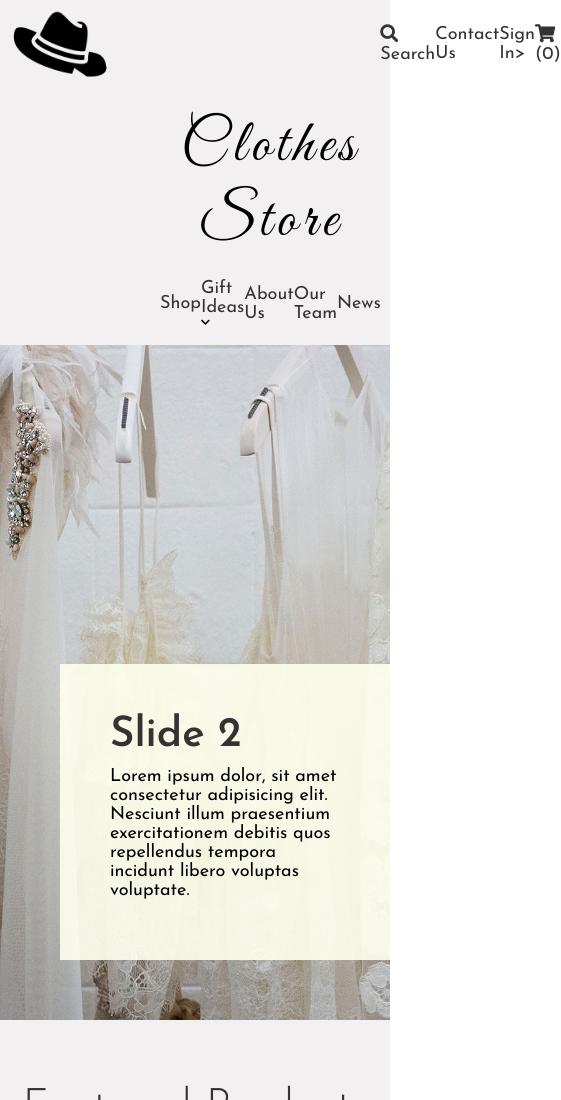
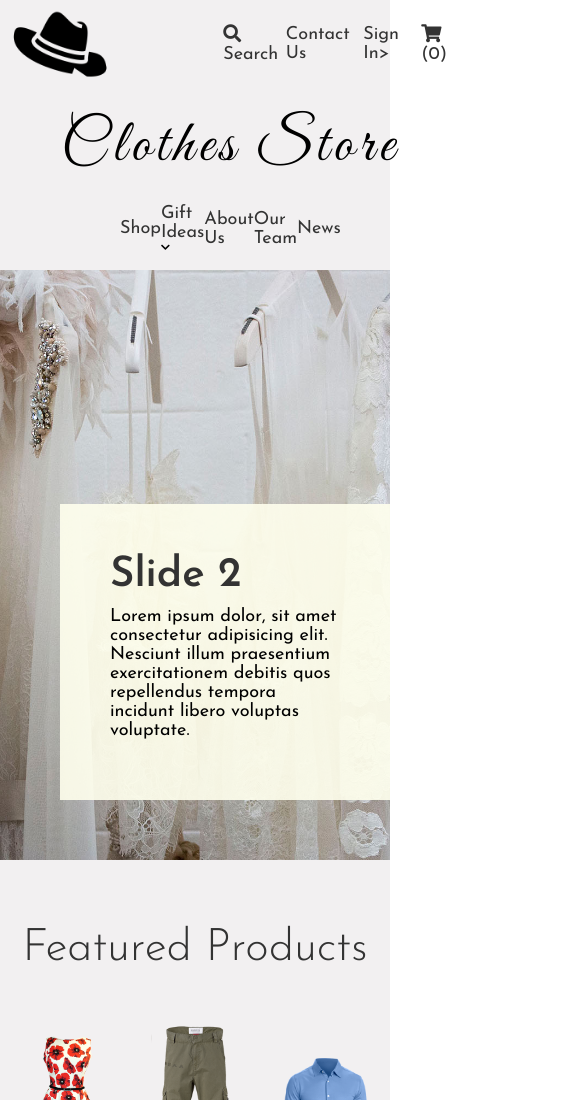
Before and after one commit to diearcuri/sass-practice, a plain HTML site: page the complete sass course oreilly/unit 2/index.html in a window 390 px wide. Shown: the top 1100 px of the page, 561 px wide, since content can reach past the window. Drawn offline with Linux system fonts and the light colour scheme.

Commit message:
Some responsive queries added

```diff
--- a/the complete sass course oreilly/unit 2/scss/abstracts/_mixins.scss
+++ b/the complete sass course oreilly/unit 2/scss/abstracts/_mixins.scss
@@ -51,3 +51,17 @@
         }
     }
 }
+
+@mixin response($breakpoint) {
+    @if ($breakpoint == xl) {
+        @media(max-width: 1200px) {
+            @content;
+        }
+    }
+
+    @if ($breakpoint == lg) {
+        @media(max-width: 1000px) {
+            @content;
+        }
+    }
+}
--- a/the complete sass course oreilly/unit 2/scss/components/_heading.scss
+++ b/the complete sass course oreilly/unit 2/scss/components/_heading.scss
@@ -1,5 +1,5 @@
 .heading {
-    grid-column: 4 / 7;
+    grid-column: 1 / -1;
     grid-row: 2 / 3;
     text-align: center;
 
--- a/the complete sass course oreilly/unit 2/scss/layout/_header.scss
+++ b/the complete sass course oreilly/unit 2/scss/layout/_header.scss
@@ -2,7 +2,7 @@
     grid-column: 1 / -1;
     grid-row: 1 / 2;
     display: grid;
-    grid-template-columns: 1fr repeat(7, minmax(min-content, 16rem)) 1fr;
+    grid-template-columns: minmax(10rem, 1fr) repeat(7, minmax(min-content, 16rem)) minmax(10rem, 1fr);
     grid-template-rows: repeat(3, min-content);
     grid-gap: 2rem;
     z-index: 100;
--- a/the complete sass course oreilly/unit 2/scss/layout/_navigation.scss
+++ b/the complete sass course oreilly/unit 2/scss/layout/_navigation.scss
@@ -2,10 +2,23 @@
     grid-column: 7 / 10;
     grid-row: 1 / 2;
     @include navigation;
+
+    @include response(xl) {
+        grid-column: 6 / 10;
+    }
+    @include response(lg) {
+        grid-column: 5 / 10;
+    }
+
+
 }
 
 .second-nav {
     grid-column: 3 / 8;
     grid-row: 3 / 4;
     @include navigation;
+
+    @include response(lg) {
+        grid-column: 2 / 9;
+    }
 }
--- a/the complete sass course oreilly/unit 2/scss/layout/_slideshow.scss
+++ b/the complete sass course oreilly/unit 2/scss/layout/_slideshow.scss
@@ -4,6 +4,10 @@
     position: relative;
     width: 100%;
     height: 80vh;
+
+    @include response(xl) {
+        height: 70vh;
+    }
 
     &-slide {
         position: absolute;
```
Also changed, not shown: the complete sass course oreilly/unit 2/css/main.css, 1 other file.
